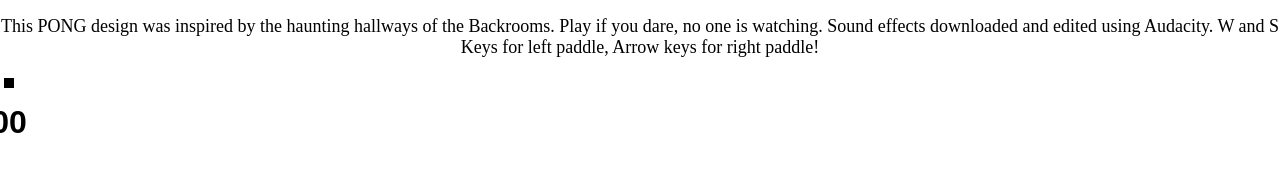
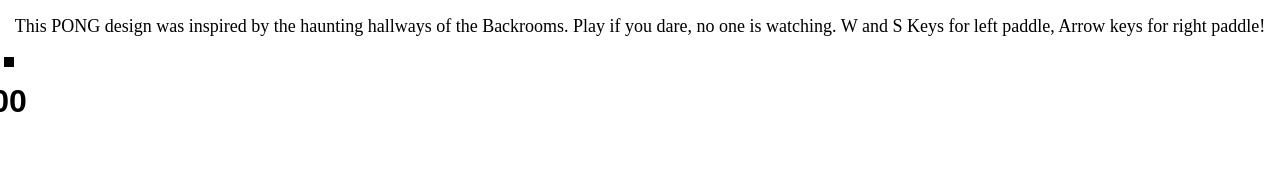
Before and after one commit to ngillemdesign/PONG, a plain HTML site: page index.html in a window 1280 px wide. Drawn offline with Linux system fonts and the light colour scheme; no server answers; a script that the page names is missing.

Commit message:
Update index.html

```diff
--- a/index.html
+++ b/index.html
@@ -11,7 +11,6 @@
 
   <body>
     <p><center><font size="4">This PONG design was inspired by the haunting hallways of the Backrooms. Play if you dare, no one is watching.
-      Sound effects downloaded and edited using Audacity.
       W and S Keys for left paddle, Arrow keys for right paddle!</font></center></p>
     <div id="game">
       <div class="paddle" id="left-paddle"></div>
```
